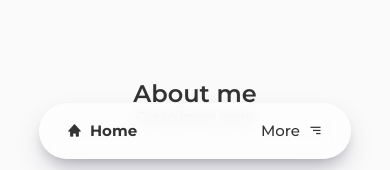
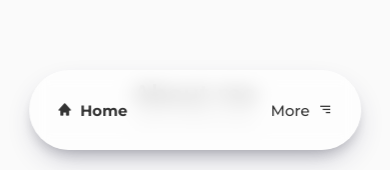
Before and after one commit to saadhzubairi/saadhzubairi_portfolio, a React (Create React App) app: page / in a window 390 px wide. Shown: the part 654-824 px from the top of the page. Built offline with nearby package versions, Linux system fonts and the light colour scheme.

Commit message:
improved mobile header

```diff
--- a/src/components/header/header.css
+++ b/src/components/header/header.css
@@ -113,11 +113,11 @@ header {
     .header_for_phone {
         display: flex;
         position: fixed;
-        top: 93%;
+        bottom: 0%;
         left: 50%;
         transform: translate(-50%, -50%);
-        height: 3.5rem;
-        width: 80%;
+        height: 5rem;
+        width: 85%;
         background-color: rgba(255, 255, 255, 0.655);
         backdrop-filter: blur(10px);
         z-index: 9999;
@@ -136,10 +136,8 @@ header {
     .menu_panel_for_phone {
         display: flex;
         position: fixed;
-        top: 70%;
         left: 50%;
         transform: translate(-50%, -50%);
-        height: 15rem;
         width: 80%;
         background-color: rgba(255, 255, 255, 0.655);
         backdrop-filter: blur(10px);
@@ -157,15 +155,15 @@ header {
 
     .menu_panel_for_phone.opened {
         opacity: 1;
-        height: 15rem;
-        top: 70%;
+        height: 20rem;
+        bottom: 0%;
     }
 
     .menu_panel_for_phone.closed {
         opacity: 0;
         pointer-events: none;
         height: 0rem;
-        top: 93%;
+        bottom: 7%;
         width: 0%;
         left: 80%;
     }
```
